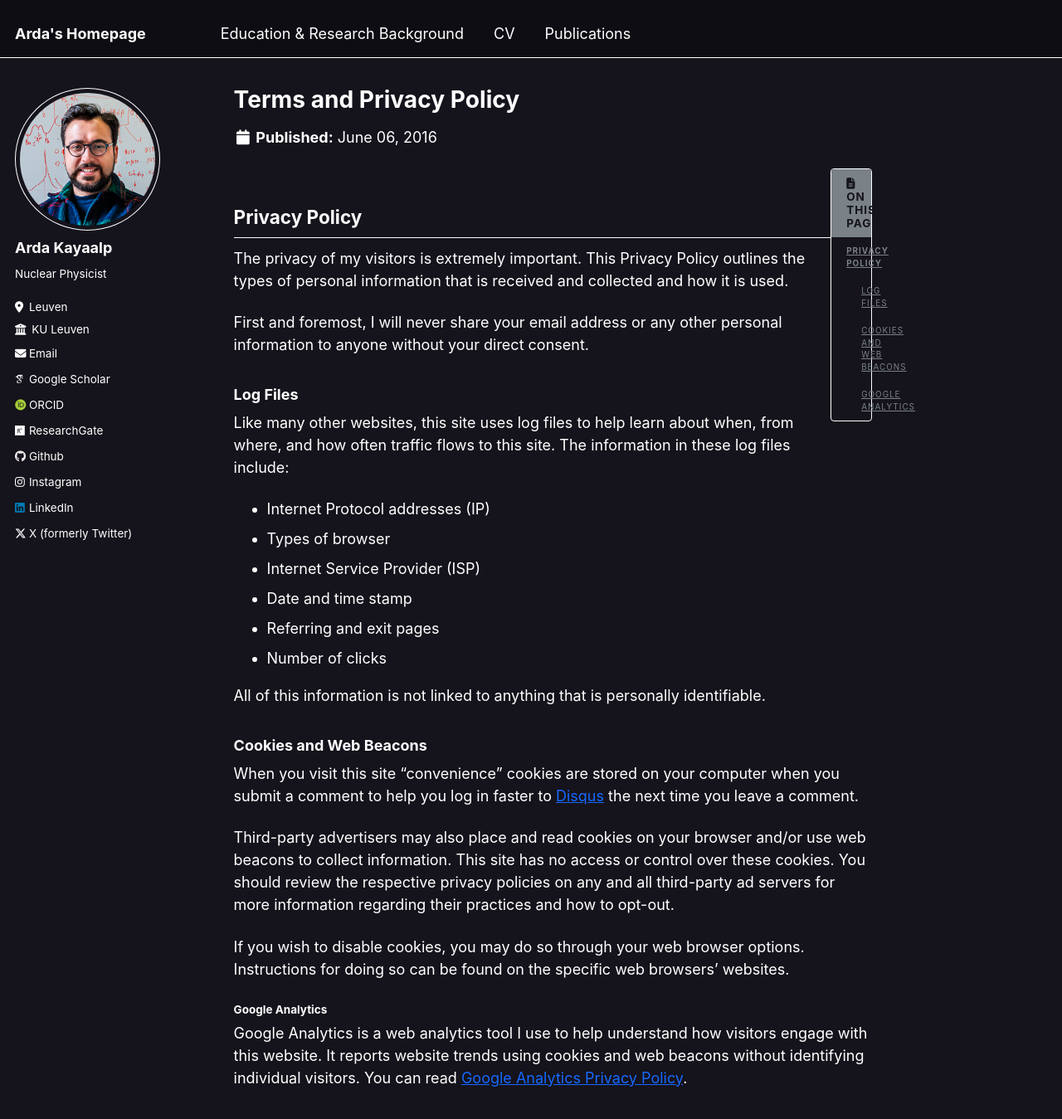
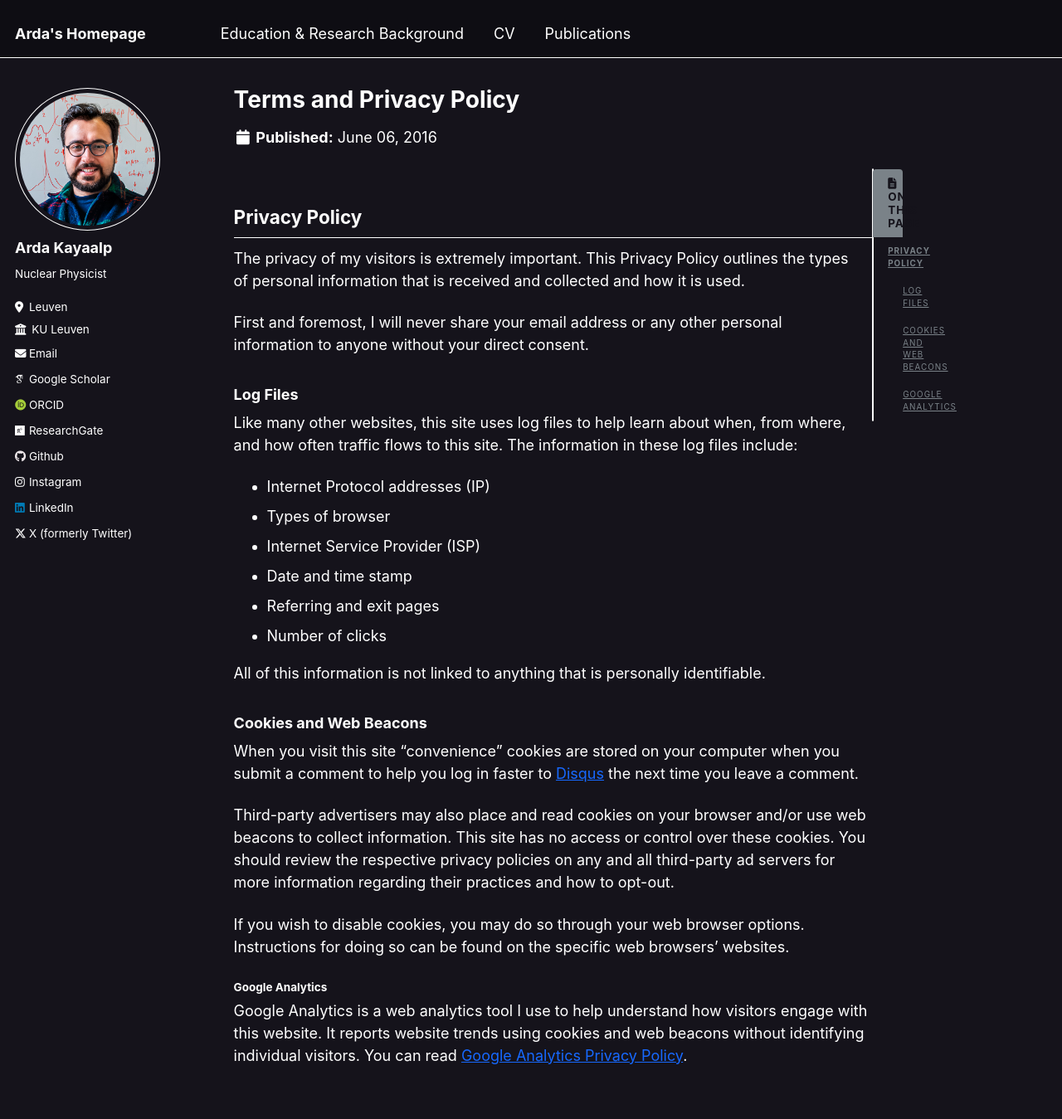
Before and after one commit to ardakayaalp/ardakayaalp.github.io, a Jekyll site: the page built from _pages/terms.md, in a window 1280 px wide and 1400 px high. Shown: the top 1349 px of the window at 83% size. Built offline with Jekyll 4.4.1, drawn with Linux system fonts in a browser that asks for light colours; some web fonts are replaced.

Commit message:
Update _variables.scss

```diff
--- a/_sass/_variables.scss
+++ b/_sass/_variables.scss
@@ -133,7 +133,7 @@ $x-large                    : 1280px !default;
    ========================================================================== */
 
 $right-sidebar-width-narrow : 0px;
-$right-sidebar-width        : 50px;
+$right-sidebar-width        : 0px;
 $right-sidebar-width-wide   : 0px;
 
 $susy: (
```
